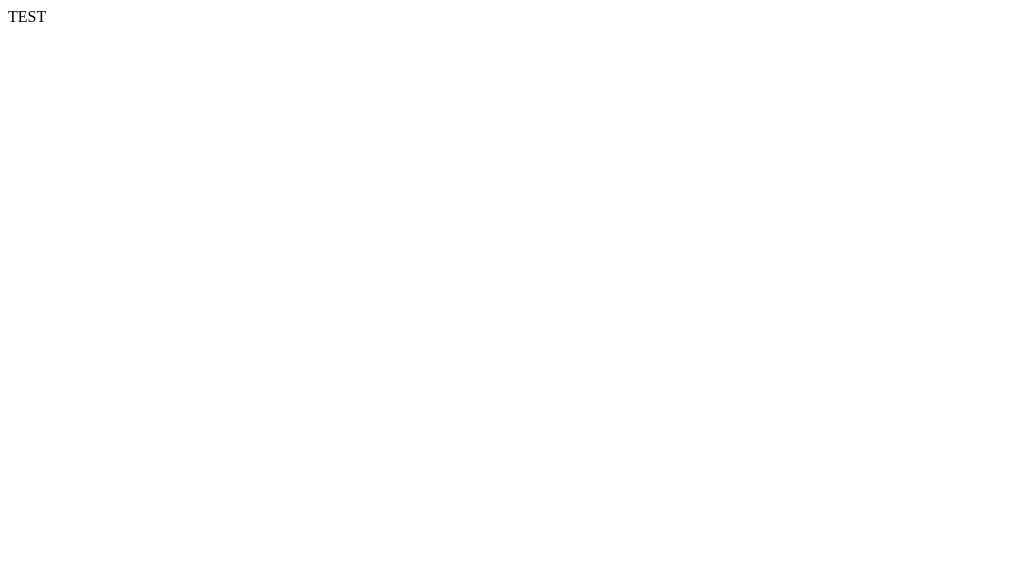
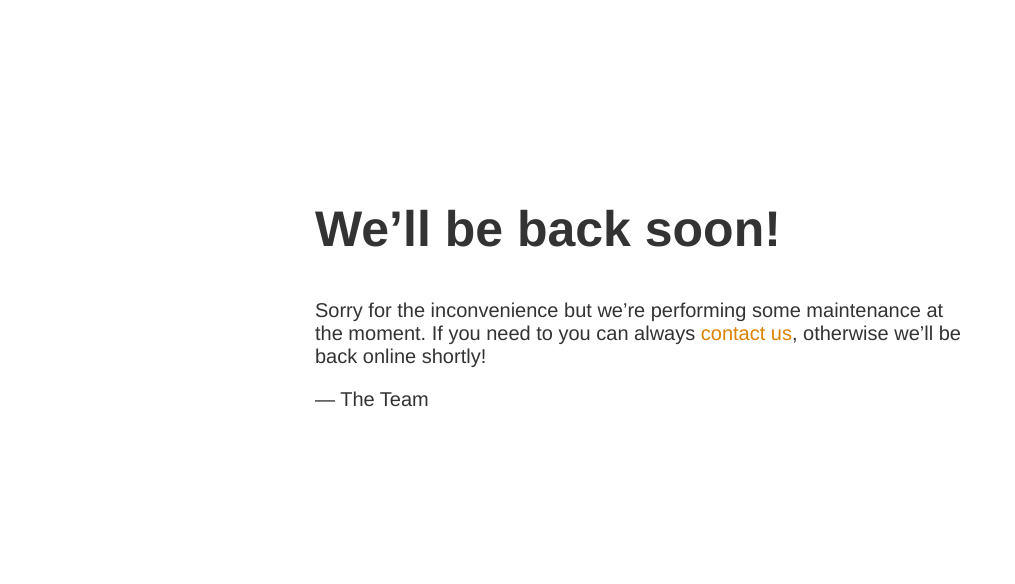
Before and after one commit to ViralCage/YO4C, a plain HTML site: page index.html in a window 1280 px wide. Shown: the whole page, without its empty margins (0-1015 px from the left). Drawn offline with Linux system fonts and the light colour scheme.

Commit message:
Update index.html

```diff
--- a/index.html
+++ b/index.html
@@ -1 +1,18 @@
-TEST
+<!doctype html>
+<title>Site Maintenance</title>
+<style>
+  body { text-align: center; padding: 150px; }
+  h1 { font-size: 50px; }
+  body { font: 20px Helvetica, sans-serif; color: #333; }
+  article { display: block; text-align: left; width: 650px; margin: 0 auto; }
+  a { color: #dc8100; text-decoration: none; }
+  a:hover { color: #333; text-decoration: none; }
+</style>
+
+<article>
+    <h1>We&rsquo;ll be back soon!</h1>
+    <div>
+        <p>Sorry for the inconvenience but we&rsquo;re performing some maintenance at the moment. If you need to you can always <a href="mailto:#">contact us</a>, otherwise we&rsquo;ll be back online shortly!</p>
+        <p>&mdash; The Team</p>
+    </div>
+</article>
```
